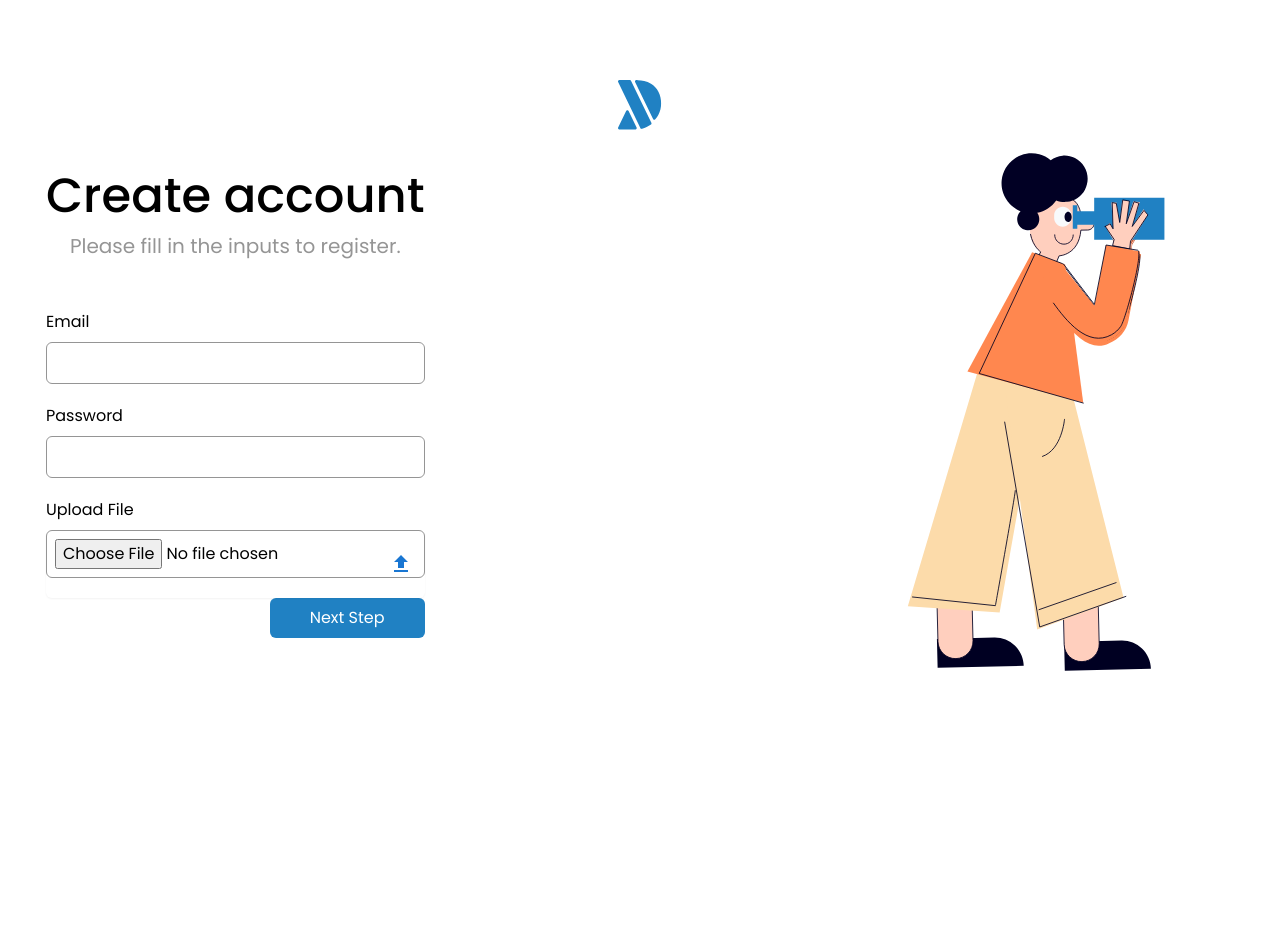
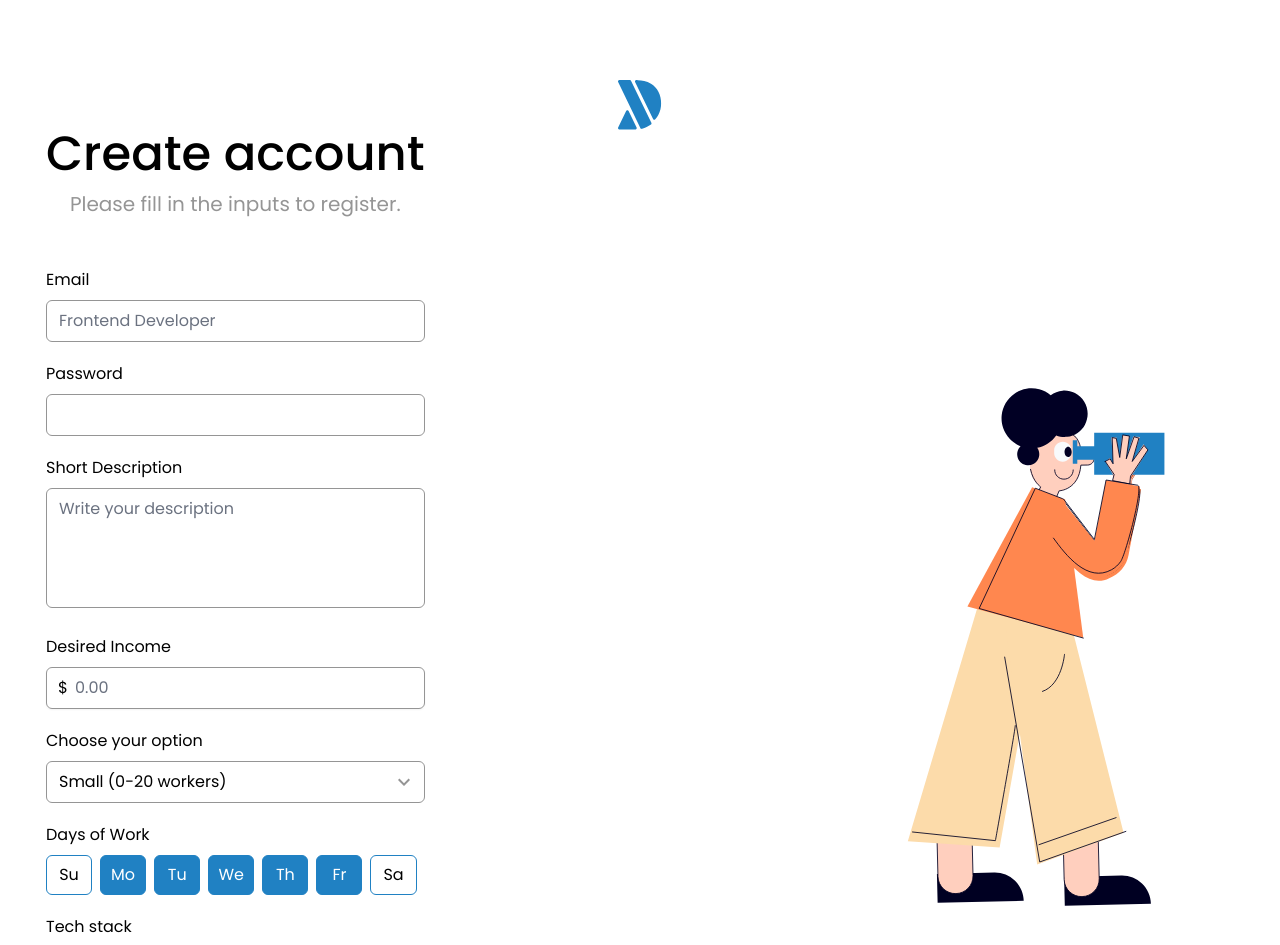
Before and after one commit to blendarkabashi/dimensio, a Next.js app: page /job-seeker/register in a window 1280 px wide. Shown: the top 945 px of the page. Before the commit the page ends 800 px from the top, so only its background shows below. Built offline with nearby package versions, Linux system fonts and the light colour scheme.

Commit message:
form elements work

```diff
--- a/components/chip/index.js
+++ b/components/chip/index.js
@@ -1,7 +1,7 @@
-const Chip = ({ color, children }) => {
+const Chip = ({ color, children, className }) => {
   return (
     <span
-      className={`rounded px-2 py-0.5 text-xs font-medium text-center ${color} ${
+      className={`${className} rounded px-2 py-0.5 text-xs font-medium text-center ${color} ${
         color == 'bg-[#D9D9D9]' ? 'text-black' : 'text-white'
       }`}
     >
--- /dev/null
+++ b/components/dropdown/index.js
@@ -0,0 +1,58 @@
+import { Fragment } from 'react';
+import { Menu, Transition } from '@headlessui/react';
+import ExpandMore from '@mui/icons-material/ExpandMore';
+
+function classNames(...classes) {
+  return classes.filter(Boolean).join(' ');
+}
+
+const Dropdown = ({ label, className, options, option, setOption }) => {
+  return (
+    <div className={className}>
+      <div className="mb-2">{label}</div>
+      <Menu as="div" className="relative inline-block text-left w-full">
+        <div>
+          <Menu.Button className="border-darkGray rounded-md w-full border p-2 px-3 font-normal text-base flex items-center justify-between">
+            {options.find((el) => el.id === option).name}
+            <ExpandMore
+              className="-mr-1 h-5 w-5 text-darkGray"
+              aria-hidden="true"
+            />
+          </Menu.Button>
+        </div>
+
+        <Transition
+          as={Fragment}
+          enter="transition ease-out duration-100"
+          enterFrom="transform opacity-0 scale-95"
+          enterTo="transform opacity-100 scale-100"
+          leave="transition ease-in duration-75"
+          leaveFrom="transform opacity-100 scale-100"
+          leaveTo="transform opacity-0 scale-95"
+        >
+          <Menu.Items className="absolute left-0 right-0 z-10 mt-2 w-full origin-top rounded-md bg-white border border-darkGray">
+            <div className="">
+              {options.map((option) => (
+                <Menu.Item key={option.id}>
+                  {({ active }) => (
+                    <a
+                      onClick={() => setOption(option.id)}
+                      className={classNames(
+                        active ? 'text-gray-900 font-medium' : 'text-gray-700',
+                        'block px-4 py-2 text-sm rounded-md cursor-pointer'
+                      )}
+                    >
+                      {option.name}
+                    </a>
+                  )}
+                </Menu.Item>
+              ))}
+            </div>
+          </Menu.Items>
+        </Transition>
+      </Menu>
+    </div>
+  );
+};
+
+export default Dropdown;
--- a/components/input/index.js
+++ b/components/input/index.js
@@ -1,13 +1,33 @@
 import UploadIcon from '@mui/icons-material/Upload';
+import { useState } from 'react';
 
 const Input = ({ type, label, value, className, placeholder }) => {
+  let commonClasses = 'border-darkGray rounded-md w-full border p-2 px-3';
+  const currencyInput = () => {
+    return (
+      <div className={className}>
+        <div className="relative mt-2 rounded-md shadow-sm">
+          <div className="pointer-events-none absolute inset-y-0 left-0 flex items-center pl-3">
+            <span className="">$</span>
+          </div>
+          <input
+            type="text"
+            name="price"
+            id="price"
+            className={`block ${commonClasses} pl-7`}
+            placeholder={placeholder ? placeholder : '0.00'}
+          />
+        </div>
+      </div>
+    );
+  };
   const dateInput = () => {
     return (
       <input
         type={type}
         value={value}
         placeholder={placeholder}
-        className={`${className} border border-darkGray rounded-md p-2 w-full`}
+        className={`${className} ${commonClasses}`}
       />
     );
   };
@@ -18,7 +38,7 @@ const Input = ({ type, label, value, className, placeholder }) => {
           type="file"
           placeholder={placeholder}
           value={value}
-          className={`${className} border border-darkGray rounded-md p-2 w-full`}
+          className={`${className} ${commonClasses}`}
         />
         <div className="pointer-events-none absolute inset-y-0 right-0 flex items-center pr-3">
           <UploadIcon className="h-5" color="primary" />
@@ -31,7 +51,7 @@ const Input = ({ type, label, value, className, placeholder }) => {
       <textarea
         value={value}
         placeholder={placeholder}
-        className={`${className} min-h-[400px] border border-darkGray rounded-md p-2 w-full`}
+        className={`${className} min-h-[120px] ${commonClasses} resize-none`}
       />
     );
   };
@@ -41,7 +61,7 @@ const Input = ({ type, label, value, className, placeholder }) => {
         type={type}
         value={value}
         placeholder={placeholder}
-        className={`${className} border border-darkGray rounded-md p-2 w-full`}
+        className={`${className} ${commonClasses}`}
       />
     );
   };
@@ -54,6 +74,8 @@ const Input = ({ type, label, value, className, placeholder }) => {
         ? fileUploadInput()
         : type == 'date'
         ? dateInput()
+        : type == 'currency'
+        ? currencyInput()
         : textInput()}
     </>
   );
--- /dev/null
+++ b/components/select/chipSelect/index.js
@@ -0,0 +1,48 @@
+import Chip from 'components/chip';
+const ChipSelect = ({
+  className,
+  label,
+  selectedOptions,
+  setSelectedOptions,
+  removeChip,
+}) => {
+  const handleAddChip = (event) => {
+    if (event.key == 'Enter' && event.target.value.length) {
+      setSelectedOptions((prevState) => [...prevState, event.target.value]);
+      event.target.value = '';
+    }
+  };
+  return (
+    <div className={`${className} cursor-text`}>
+      {label && <div className="mb-2">{label}</div>}
+      <div
+        onClick={() => document.querySelector('.tags-input').focus()}
+        className={`border-darkGray rounded-md w-full border p-2 px-3 bg-white py-2 min-h-[40px] outline-none focus:ring-1 focus:ring-blue1 focus:border-blue1`}
+      >
+        {selectedOptions.map((selection, index) => (
+          <Chip
+            color="bg-blue"
+            key={index}
+            className="text-white"
+            closable
+            removeChip={removeChip}
+          >
+            {selection}
+          </Chip>
+        ))}
+        <input
+          className="tags-input border-none outline-none h-full focus:ring-transparent focus:border-none font-[14px] max-w-[175px] p-0"
+          type="text"
+          placeholder="Add technology stack..."
+          onKeyDown={(event) => handleAddChip(event)}
+          // onInput={onInput}
+          // onChange={onChange}
+          // onKeyDown={onKeyDown}
+          // value={value}
+        />
+      </div>
+    </div>
+  );
+};
+
+export default ChipSelect;
--- /dev/null
+++ b/components/select/days-of-work/index.js
@@ -0,0 +1,87 @@
+const DaysOfWorkSelect = ({
+  label,
+  className,
+  selectedDaysOfWork,
+  setSelectedDaysOfWork,
+}) => {
+  const options = [
+    {
+      id: 0,
+      name: 'Su',
+    },
+    {
+      id: 1,
+      name: 'Mo',
+    },
+    {
+      id: 2,
+      name: 'Tu',
+    },
+    {
+      id: 3,
+      name: 'We',
+    },
+    {
+      id: 4,
+      name: 'Th',
+    },
+    {
+      id: 5,
+      name: 'Fr',
+    },
+    {
+      id: 6,
+      name: 'Sa',
+    },
+  ];
+  const handleSetOption = (clickedDay) => {
+    if (selectedDaysOfWork.includes(clickedDay)) {
+      setSelectedDaysOfWork(
+        selectedDaysOfWork.filter((day) => day !== clickedDay)
+      );
+    } else {
+      setSelectedDaysOfWork([...selectedDaysOfWork, clickedDay]);
+    }
+  };
+  return (
+    <div className={className}>
+      <div className="mb-2">{label}</div>
+      <div className="flex items-center">
+        {options.map((day) => (
+          <div
+            key={day.id}
+            onClick={() => handleSetOption(day.id)}
+            className={`${
+              selectedDaysOfWork.includes(day.id) && 'bg-blue text-white'
+            } cursor-pointer rounded-md flex items-center justify-center mr-2 w-full h-[40px] border border-blue text-black`}
+          >
+            {day.name}
+          </div>
+        ))}
+        {/* <div className="cursor-pointer rounded-md flex items-center justify-center mr-2 w-full h-[40px] border border-blue text-black">
+          Su
+        </div>
+        <div className="rounded-md flex items-center justify-center mr-2 w-full h-[40px] bg-blue text-white">
+          Mo
+        </div>
+        <div className="rounded-md flex items-center justify-center mr-2 w-full h-[40px] bg-blue text-white">
+          Tu
+        </div>
+        <div className="rounded-md flex items-center justify-center mr-2 w-full h-[40px] bg-blue text-white">
+          We
+        </div>
+        <div className="rounded-md flex items-center justify-center mr-2 w-full h-[40px] bg-blue text-white">
+          Th
+        </div>
+        <div className="rounded-md flex items-center justify-center mr-2 w-full h-[40px] bg-blue text-white">
+          Fr
+        </div>
+        <div className="rounded-md flex items-center justify-center w-full h-[40px] border border-blue text-black">
+          Sa
+        </div> */}
+      </div>
+    </div>
+  );
+};
+
+export default DaysOfWorkSelect;
--- a/package.json
+++ b/package.json
@@ -10,6 +10,7 @@
     "@emotion/styled": "^11.10.6",
     "@fortawesome/fontawesome-svg-core": "^6.3.0",
     "@fortawesome/react-fontawesome": "^0.2.0",
+    "@headlessui/react": "^1.7.13",
     "@mui/icons-material": "^5.11.11",
     "next": "latest",
     "react": "18.2.0",
--- a/pages/job-seeker/register/index.js
+++ b/pages/job-seeker/register/index.js
@@ -5,8 +5,28 @@ import Input from 'components/input';
 import Button from 'components/button';
 import { useState } from 'react';
 import ButtonSlider from 'components/buttonSlider';
+import Dropdown from 'components/dropdown';
+import DaysOfWorkSelect from 'components/select/days-of-work';
+import ChipSelect from 'components/select/chipSelect';
+const index = () => {
+  const [techStack, setTechStack] = useState([]);
+  const [option, setOption] = useState(0);
+  const [selectedDaysOfWork, setSelectedDaysOfWork] = useState([1, 2, 3, 4, 5]);
 
-const index = () => {
+  const options = [
+    {
+      id: 0,
+      name: 'Small (0-20 workers)',
+    },
+    {
+      id: 1,
+      name: 'Medium (20-40 workers)',
+    },
+    {
+      id: 2,
+      name: 'Big (40+ workers)',
+    },
+  ];
   return (
     <div className="my-[80px]">
       <div className="container">
@@ -21,8 +41,39 @@ const index = () => {
             <div className="text-darkGray text-xl mb-[50px] text-center">
               Please fill in the inputs to register.
             </div>
-            <Input type="text" label="Email" className="mb-5" />
+            <Input
+              type="text"
+              label="Email"
+              className="mb-5"
+              placeholder="Frontend Developer"
+            />
             <Input type="password" label="Password" className="mb-5" />
+            <Input
+              type="textarea"
+              label="Short Description"
+              placeholder="Write your description"
+              className="mb-5"
+            />
+            <Input type="currency" label="Desired Income" className="mb-5" />
+            <Dropdown
+              label="Choose your option"
+              className="mb-5"
+              option={option}
+              options={options}
+              setOption={setOption}
+            ></Dropdown>
+            <DaysOfWorkSelect
+              className="mb-5"
+              label="Days of Work"
+              selectedDaysOfWork={selectedDaysOfWork}
+              setSelectedDaysOfWork={setSelectedDaysOfWork}
+            />
+            <ChipSelect
+              className="mb-5"
+              label="Tech stack"
+              selectedOptions={techStack}
+              setSelectedOptions={setTechStack}
+            />
             <Input type="file" label="Upload File" className="mb-5" />
             <div className="flex items-center justify-end">
               <Button className="px-10" type="submit">
--- a/styles/globals.scss
+++ b/styles/globals.scss
@@ -44,3 +44,7 @@ button {
   max-width: 1188px;
   margin: 0 auto;
 }
+
+::placeholder {
+  color: #F5F5F5;
+}
```
Also changed, not shown: 1 other file (tests, documents, lock files or other folders).
